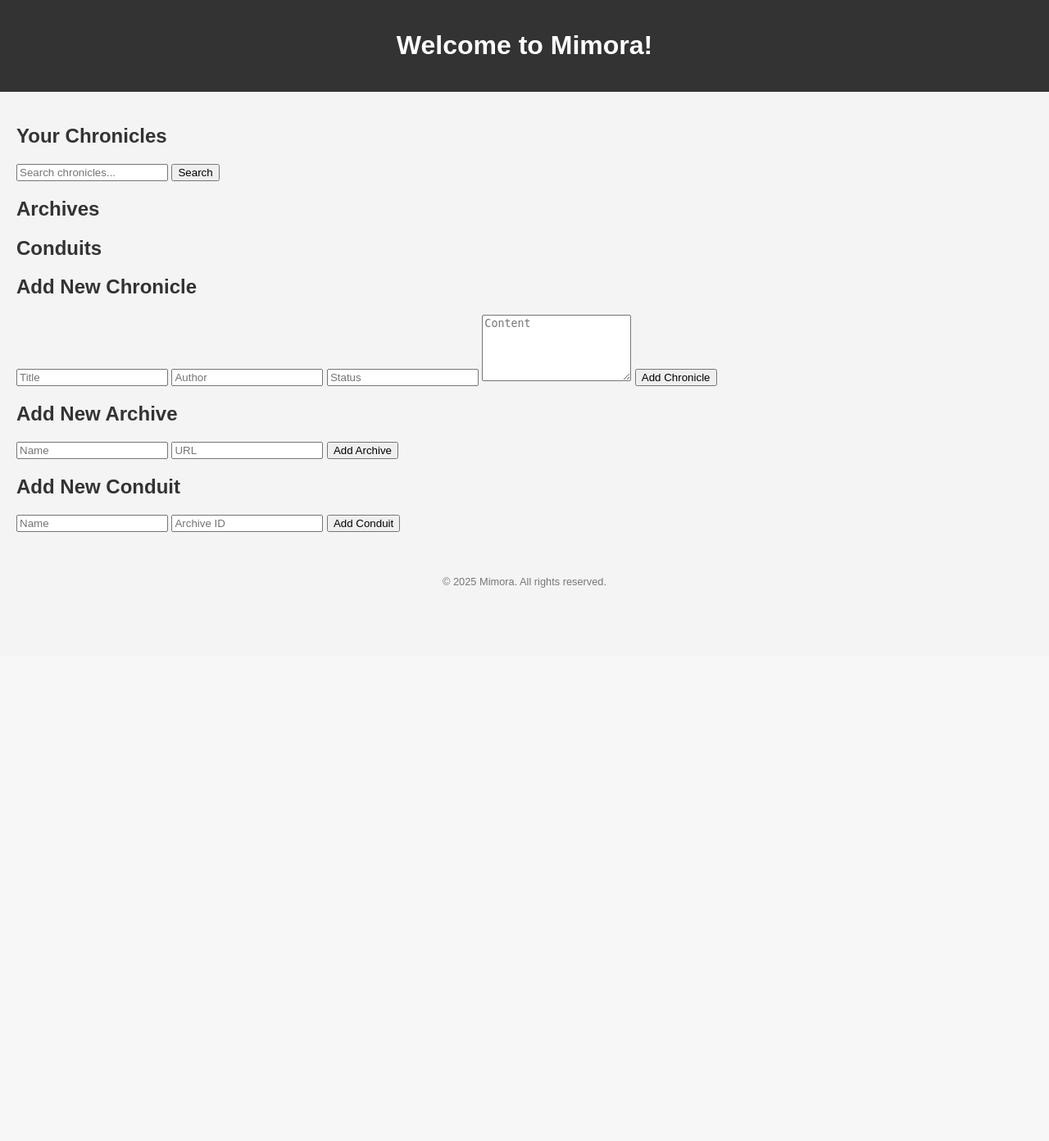
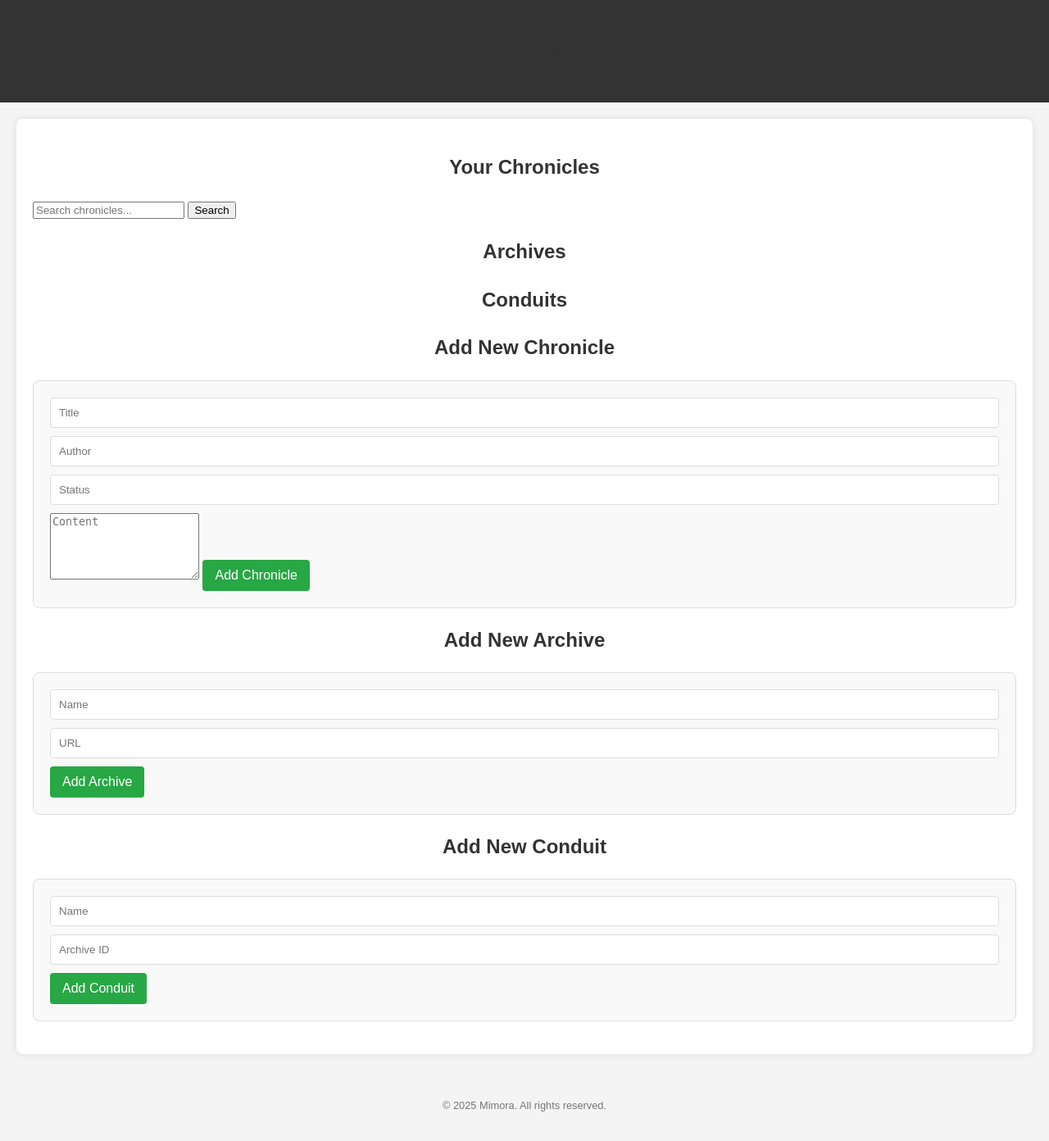
Before and after one commit to khalannil/mimora-web-app, a Flask app: page / in a window 1280 px wide. Shown: the whole page at 82% size. Before the commit the page ends 717 px from the top, so only its background shows below. Run offline with Flask 3, Linux system fonts and the light colour scheme; data that the repository does not hold is empty.

Commit message:
Update static/style.css

```diff
--- a/static/style.css
+++ b/static/style.css
@@ -4,6 +4,7 @@ body {
     padding: 0;
     background-color: #f4f4f4;
     color: #333;
+    line-height: 1.6;
 }
 
 header {
@@ -15,6 +16,17 @@ header {
 
 main {
     padding: 20px;
+    max-width: 1200px;
+    margin: 20px auto;
+    background: #fff;
+    border-radius: 8px;
+    box-shadow: 0 0 10px rgba(0, 0, 0, 0.1);
+}
+
+h1, h2 {
+    color: #333;
+    text-align: center;
+    margin-bottom: 20px;
 }
 
 ul {
@@ -23,11 +35,56 @@ ul {
 }
 
 li {
-    background-color: #fff;
+    background-color: #f9f9f9;
     margin-bottom: 10px;
     padding: 15px;
     border-radius: 5px;
-    box-shadow: 0 2px 5px rgba(0,0,0,0.1);
+    border: 1px solid #ddd;
+    display: flex;
+    justify-content: space-between;
+    align-items: center;
+}
+
+li a {
+    text-decoration: none;
+    color: #007bff;
+    font-weight: bold;
+}
+
+li a:hover {
+    text-decoration: underline;
+}
+
+form {
+    background-color: #f9f9f9;
+    padding: 20px;
+    border-radius: 8px;
+    margin-bottom: 20px;
+    border: 1px solid #ddd;
+}
+
+form input[type="text"],
+form input[type="url"],
+form input[type="number"] {
+    width: calc(100% - 22px);
+    padding: 10px;
+    margin-bottom: 10px;
+    border: 1px solid #ddd;
+    border-radius: 4px;
+}
+
+form button {
+    background-color: #28a745;
+    color: white;
+    padding: 10px 15px;
+    border: none;
+    border-radius: 4px;
+    cursor: pointer;
+    font-size: 1em;
+}
+
+form button:hover {
+    background-color: #218838;
 }
 
 footer {
@@ -35,4 +92,5 @@ footer {
     padding: 20px;
     color: #777;
     font-size: 0.8em;
+    margin-top: 20px;
 }
```
